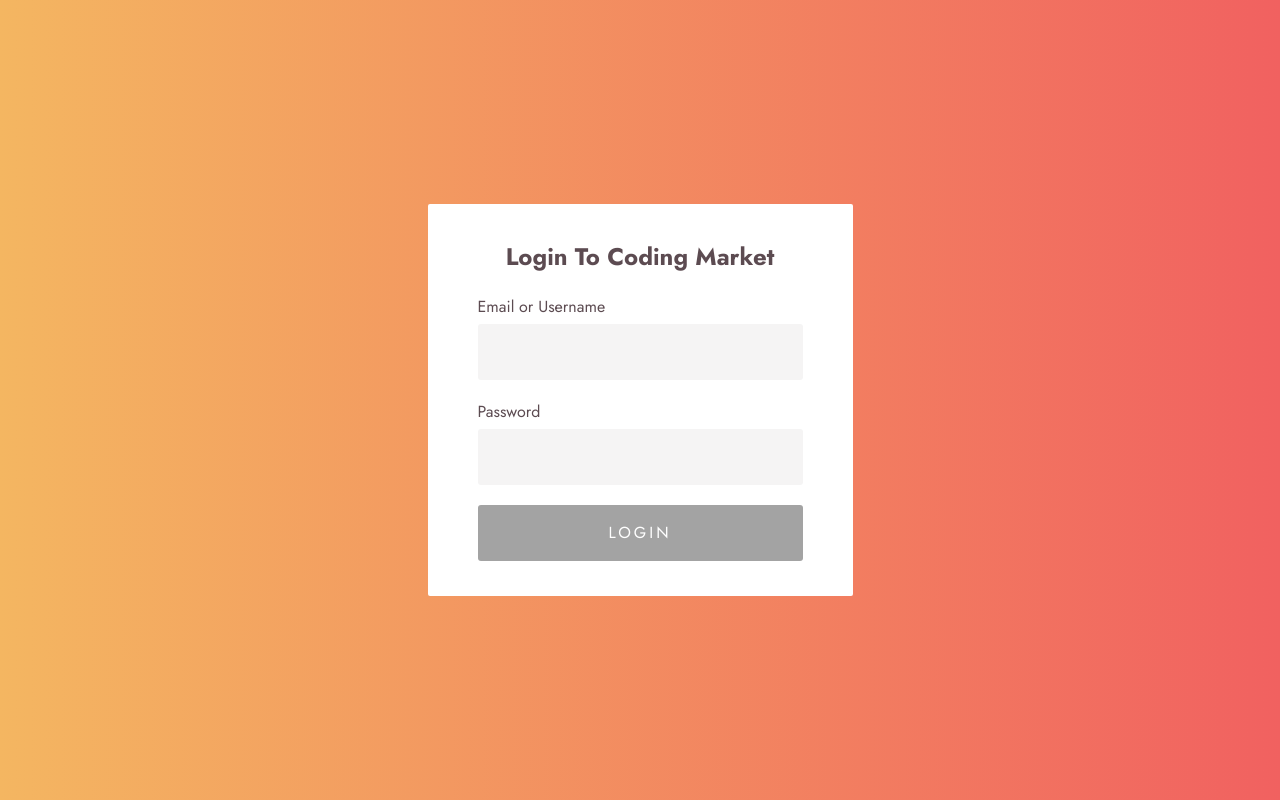
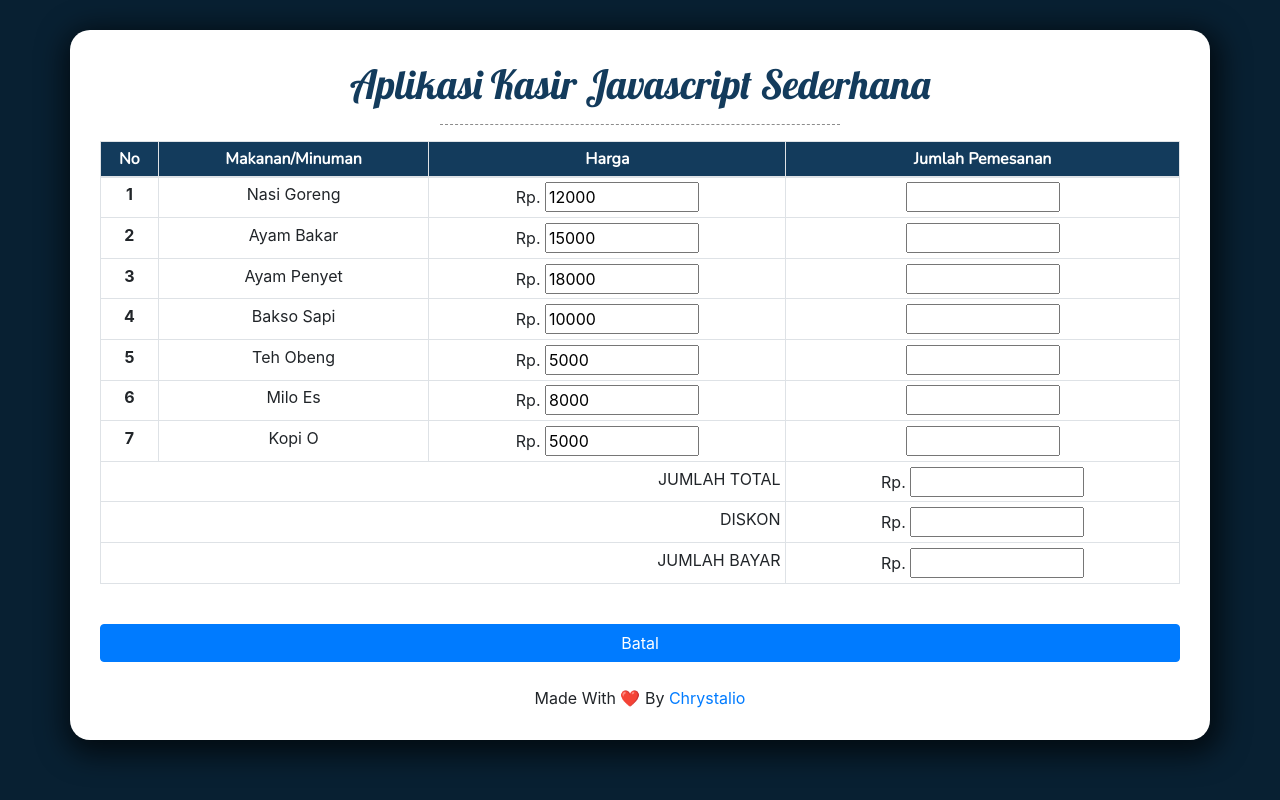
Before and after one commit to chrystalio/Digitalent-Kominfo, a PHP site: page / in a window 1280 px wide. Run offline with PHP 8.4, Linux system fonts and the light colour scheme.

Commit message:
add design form order (FrontEnd)

```diff
--- a/modul-6/biodata.php
+++ b/modul-6/biodata.php
@@ -29,7 +29,7 @@
                 <p class="card-text">Alamat : <?php echo $alamat; ?></p>
                 <p class="card-text">Jenis Kelamin : <?php echo $JK;?></p>
                 <p class="card-text">Umur : <?php echo $umur; ?></p>
-            </div>
+            </div>`
         </div>
     </div>
 
--- a/modul-7/form-order/app.js
+++ /dev/null
@@ -1,29 +0,0 @@
-function validation(){
-	var input_text = document.querySelector("#input_text");
-	var input_password = document.querySelector("#input_password");
-	var error_msg = document.querySelector(".error_msg");
-
-	if(input_text.value.length <= 3 || input_password.value.length <= 3 ){
-		error_msg.style.display = "inline-block";
-		input_text.style.border = "1px solid #f74040";
-		input_password.style.border = "1px solid #f74040";
-		return false;
-	}
-	else{
-    alert("form submitted successfully")
-		return true;
-	}
-
-}
-
-var input_fields = document.querySelectorAll(".input");
-var login_btn = document.querySelector("#login_btn");
-
-input_fields.forEach(function(input_item){
-	input_item.addEventListener("input", function(){
-		if(input_item.value.length > 3){
-			login_btn.disabled = false;
-			login_btn.className = "btn enabled"
-		}
-	})
-})
--- a/modul-7/form-order/index.php
+++ b/modul-7/form-order/index.php
@@ -4,45 +4,122 @@
 	<meta charset="UTF-8">
 	<meta http-equiv="X-UA-Compatible" content="IE=edge">
 	<meta name="viewport" content="width=device-width, initial-scale=1.0">
-    <link rel="stylesheet" href="https://cdn.jsdelivr.net/npm/bootstrap@4.6.0/dist/css/bootstrap.min.css" >
+	<link rel="stylesheet" href="https://cdn.jsdelivr.net/npm/bootstrap@4.6.0/dist/css/bootstrap.min.css">
 	<link rel="stylesheet" href="style.css">
 	<title>Document</title>
 </head>
-<body>
 
-
-<div class="wrapper">
-	<div class="form">
-		<div class="title">
-			Login To Coding Market
-		</div>
-		<form method="post" action="successpage.html" onsubmit="return validation();">
-			<div class="input_wrap">
-				<label for="input_text">Email or Username</label>
-				<div class="input_field">
-					<input type="text" class="input" id="input_text">
-				</div>
-			</div>
-			<div class="input_wrap">
-				<label for="input_password">Password</label>
-				<div class="input_field">
-					<input type="password" class="input" id="input_password">
-				</div>
-			</div>
-			<div class="input_wrap">
-				<span class="error_msg">Incorrect username or password. Please try again</span>
-				<input type="submit" id="login_btn" class="btn disabled" value="Login" disabled="true">
-			</div>
+<body style="padding: 30px;">
+	<div class="container" style="padding: 30px;">
+		<form action="">
+			<table class="table table-sm table-bordered table-responsive-lg table-hover">
+				<h1 class="text-center">Aplikasi Kasir Javascript Sederhana</h1>
+				<hr>
+				<thead class="text-center text-white" style="background-color: #133B5C">
+					<tr>
+						<th scope="col">No</th>
+						<th scope="col">Makanan/Minuman</th>
+						<th scope="col">Harga</th>
+						<th scope="col">Jumlah Pemesanan</th>
+					</tr>
+				</thead>
+				<tbody class="text-center">
+					<tr>
+						<th scope="row">1</th>
+						<td>Nasi Goreng</td>
+						<td> Rp. <input type="text" name="harga1" value="12000" size="10" id="" readonly></td>
+						<td>
+							<center><input type="text" name="jumlah1" onchange="proses()" id="" size="10"
+									style="text-align: center;"></center>
+						</td>
+					</tr>
+					<tr>
+						<th scope="row">2</th>
+						<td>Ayam Bakar</td>
+						<td> Rp. <input type="text" name="harga2" value="15000" size="10" id="" readonly></td>
+						<td>
+							<center><input type="text" name="jumlah2" onchange="proses()" id="" size="10"
+									style="text-align: center;"></center>
+						</td>
+					</tr>
+					<tr>
+						<th scope="row">3</th>
+						<td>Ayam Penyet</td>
+						<td> Rp. <input type="text" name="harga3" value="18000" size="10" id="" readonly></td>
+						<td>
+							<center><input type="text" name="jumlah3" onchange="proses()" id="" size="10"
+									style="text-align: center;"></center>
+						</td>
+					</tr>
+					<tr>
+						<th scope="row">4</th>
+						<td>Bakso Sapi</td>
+						<td>Rp. <input type="text" name="harga4" value="10000" size="10" id="" readonly></td>
+						<td>
+							<center><input type="text" name="jumlah4" onchange="proses()" id="" size="10"
+									style="text-align: center;"></center>
+						</td>
+					</tr>
+					<tr>
+						<th scope="row">5</th>
+						<td>Teh Obeng</td>
+						<td>Rp. <input type="text" name="harga5" value="5000" size="10" id="" readonly></td>
+						<td>
+							<center><input type="text" name="jumlah5" onchange="proses()" id="" size="10"
+									style="text-align: center;"></center>
+						</td>
+					</tr>
+					<tr>
+						<th scope="row">6</th>
+						<td>Milo Es</td>
+						<td> Rp. <input type="text" name="harga6" value="8000" size="10" id="" readonly></td>
+						<td>
+							<center><input type="text" name="jumlah6" onchange="proses()" id="" size="10"
+									style="text-align: center;"></center>
+						</td>
+					</tr>
+					<tr>
+						<th scope="row">7</th>
+						<td>Kopi O</td>
+						<td> Rp. <input type="text" name="harga7" value="5000" size="10" id="" readonly></td>
+						<td>
+							<center><input type="text" name="jumlah7" onchange="proses()" id="" size="10"
+									style="text-align: center;"></center>
+						</td>
+					</tr>
+					<tr>
+						<td colspan=3 align="right" class"">JUMLAH TOTAL</td>
+						<td>
+							<center>Rp. <input type="text" name="total" size="12" style="text-align:center" readonly>
+							</center>
+						</td>
+						</td>
+					<tr>
+						<td colspan=3 align="right">DISKON</td>
+						<td>
+							<center>Rp. <input type="text" name="potongan" size="12" style="text-align:center" readonly>
+							</center>
+						</td>
+						</td>
+					<tr>
+						<td colspan=3 align="right">JUMLAH BAYAR</td>
+						<td>
+							<center>Rp. <input type="text" name="bayar" size="12" style="text-align:center" readonly>
+							</center>
+						</td>
+						</td>
+				</tbody>
+			</table>
+			<br>
+			<center class="pb-4 "><button type="button" class="btn btn-primary btn-block" value="BATAL" onclick="batal()">Batal</button></center>
 		</form>
-	</div>
+		<footer class="text-center">Made With ❤️ By <a href="https://github.com/chrystalio">Chrystalio</a></footer>
 	</div>
 
+	<script src="app.js"></script>
+	<script src="https://code.jquery.com/jquery-3.5.1.slim.min.js"></script>
+	<script src="https://cdn.jsdelivr.net/npm/popper.js@1.16.1/dist/umd/popper.min.js"></script>
+	<script src="https://cdn.jsdelivr.net/npm/bootstrap@4.6.0/dist/js/bootstrap.min.js"></script>
+</body>
 
-
-
-<script src="app.js"></script>
-<script src="https://code.jquery.com/jquery-3.5.1.slim.min.js" integrity="sha384-DfXdz2htPH0lsSSs5nCTpuj/zy4C+OGpamoFVy38MVBnE+IbbVYUew+OrCXaRkfj" crossorigin="anonymous"></script>
-<script src="https://cdn.jsdelivr.net/npm/popper.js@1.16.1/dist/umd/popper.min.js" integrity="sha384-9/reFTGAW83EW2RDu2S0VKaIzap3H66lZH81PoYlFhbGU+6BZp6G7niu735Sk7lN" crossorigin="anonymous"></script>
-<script src="https://cdn.jsdelivr.net/npm/bootstrap@4.6.0/dist/js/bootstrap.min.js" integrity="sha384-+YQ4JLhjyBLPDQt//I+STsc9iw4uQqACwlvpslubQzn4u2UU2UFM80nGisd026JF" crossorigin="anonymous"></script>
-</body>
 </html>
--- a/modul-7/form-order/style.css
+++ b/modul-7/form-order/style.css
@@ -1,95 +1,34 @@
-@import url('https://fonts.googleapis.com/css2?family=Jost:wght@400;700&display=swap');
-
-*{
-	margin: 0;
-	padding: 0;
-	box-sizing: border-box;
-	font-family: 'Jost', sans-serif;
-	outline: none;
-	color: #5c4b51;
+@import url('https://fonts.googleapis.com/css2?family=Lobster&display=swap');
+@import url('https://fonts.googleapis.com/css2?family=Nunito&display=swap');
+body{
+    background-color: #082032;
 }
 
-body{
-	background: linear-gradient(to right, #f4b661, #f16160);
+h1{
+    font-family: 'Lobster', cursive;
+    color: #133B5C;
 }
 
-.wrapper{
-	min-height: 100vh;
-	display: flex;
-	justify-content: center;
-	align-items: center;
+hr{
+    border: 0;
+    border-top: 1px dashed #8c8c8c;
+    width: 25em;
+    text-align: center;
 }
 
-.form{
-	width: 425px;
-	height: auto;
-	background: #fff;
-	padding: 35px 50px;
-	border-radius: 2px;
+.container{
+    background-color: white;
+    -webkit-box-shadow: 3px 7px 28px 8px rgba(0,0,0,0.64);
+    -moz-box-shadow: 3px 7px 28px 8px rgba(0,0,0,0.64);
+    box-shadow: 3px 7px 28px 8px rgba(0,0,0,0.64);
+    border-radius: 20px;
 }
 
-.form .title{
-	text-align: center;
-	margin-bottom: 20px;
-	font-weight: 700;
-	font-size: 24px;
+thead{
+    font-family: 'Nunito', sans-serif;
 }
 
-.form .input_wrap{
-	margin-bottom: 20px;
-	width: 325px;
-	position: relative;
+footer{
+    background-color: #fff;
+
 }
-
-.form .input_wrap:last-child{
-	margin-bottom: 0;
-}
-
-.form .input_wrap label{
-	display: block;
-	margin-bottom: 5px;
-}
-
-.form .input_wrap input{
-	padding: 15px;
-	width: 100%;
-	border: 1px solid transparent;
-	font-size: 16px;
-	border-radius: 3px;
-}
-
-.form .input_wrap .input{
-	background: #f5f4f4;
-	padding-right: 35px;
-}
-
-
-.form .input_wrap .input:focus{
-	border-color: #1dbf73;
-}
-
-.form .input_wrap .input_field{
-	position: relative;
-}
-
-.form .input_wrap .btn{
-	text-transform: uppercase;
-	letter-spacing: 3px;
-	color: #fff;
-}
-
-.form .input_wrap .btn.disabled{
-	background: #727272;
-}
-
-.form .input_wrap .btn.enabled{
-	background: #1dbf73;
-	cursor: pointer;
-}
-
-.form .input_wrap .error_msg{
-	font-size: 15px;
-	margin-bottom: 5px;
-	color: #f74040;
-	display: none;
-}
```
Lines whose indentation alone changed are shown as unchanged.
